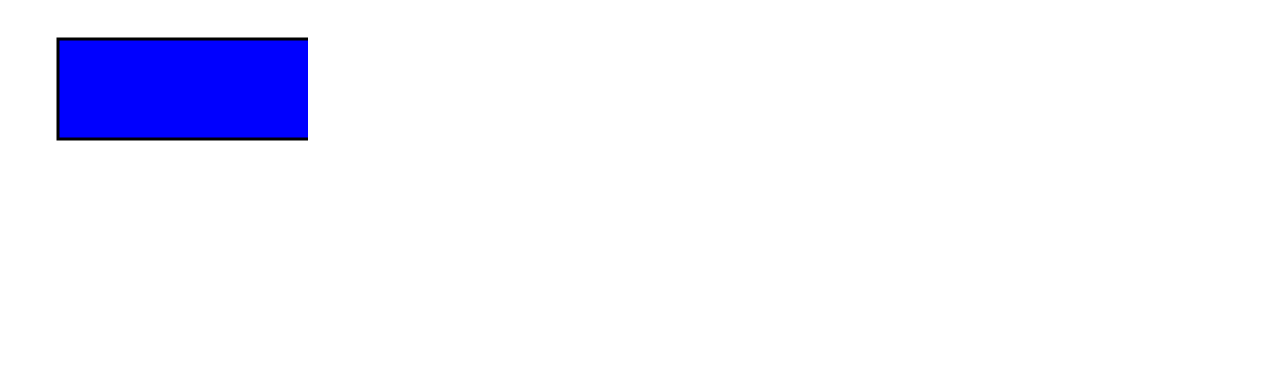
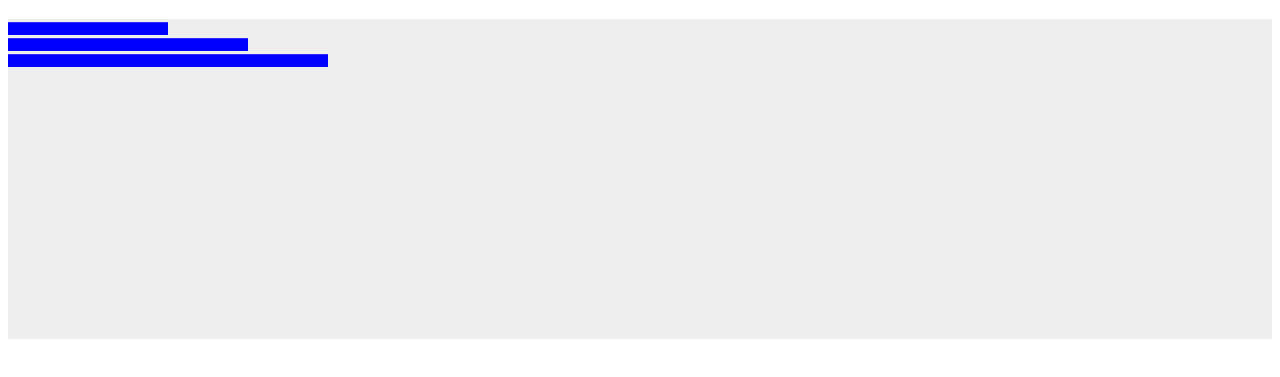
Before and after one commit to jlg-formation/dtv-nov19, a plain HTML site: page index.html in a window 1280 px wide. Shown: the part 61-438 px from the top of the page. Drawn offline with Linux system fonts and the light colour scheme.

Commit message:
add css and svg beautiful

```diff
--- a/index.html
+++ b/index.html
@@ -5,11 +5,14 @@
     <meta name="viewport" content="width=device-width, initial-scale=1.0">
     <meta http-equiv="X-UA-Compatible" content="ie=edge">
     <title>Accident par catégorie de véhicule</title>
+    <link rel="stylesheet" href="style.css">
 </head>
 <body>
     <h1>Accident par catégorie de véhicule</h1>
-    <svg>
-        <rect x="50" y="20" width="300" height="100" style="fill:rgb(0,0,255);stroke-width:3;stroke:rgb(0,0,0)" />
+    <svg viewBox="0 0 1000 1000" preserveAspectRatio="xMinYMin">
+        <rect x="0" y="10" width="500" height="40"  />
+        <rect x="0" y="60" width="750" height="40"  />
+        <rect x="0" y="110" width="1000" height="40"  />
     </svg>
 </body>
 </html>
--- /dev/null
+++ b/style.css
@@ -0,0 +1,9 @@
+svg {
+    width: 100%;
+    height: 20em;
+    background: #eee;
+}
+
+rect {
+    fill: blue;
+}
```
